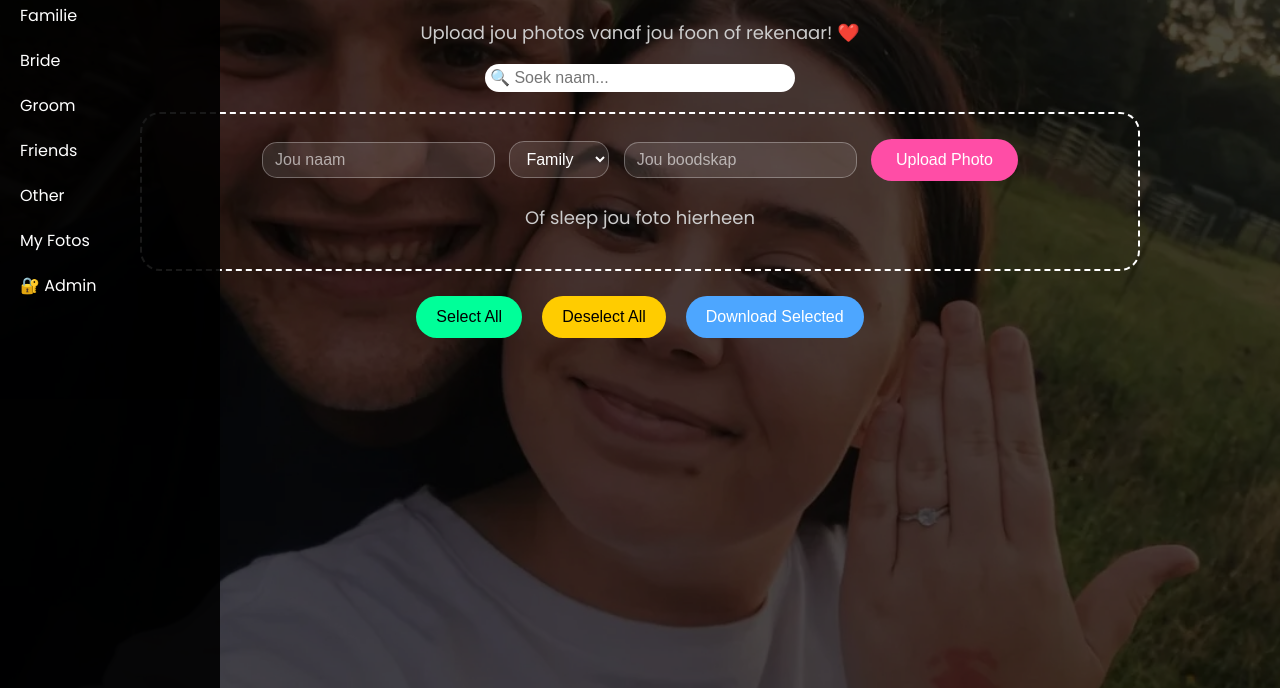
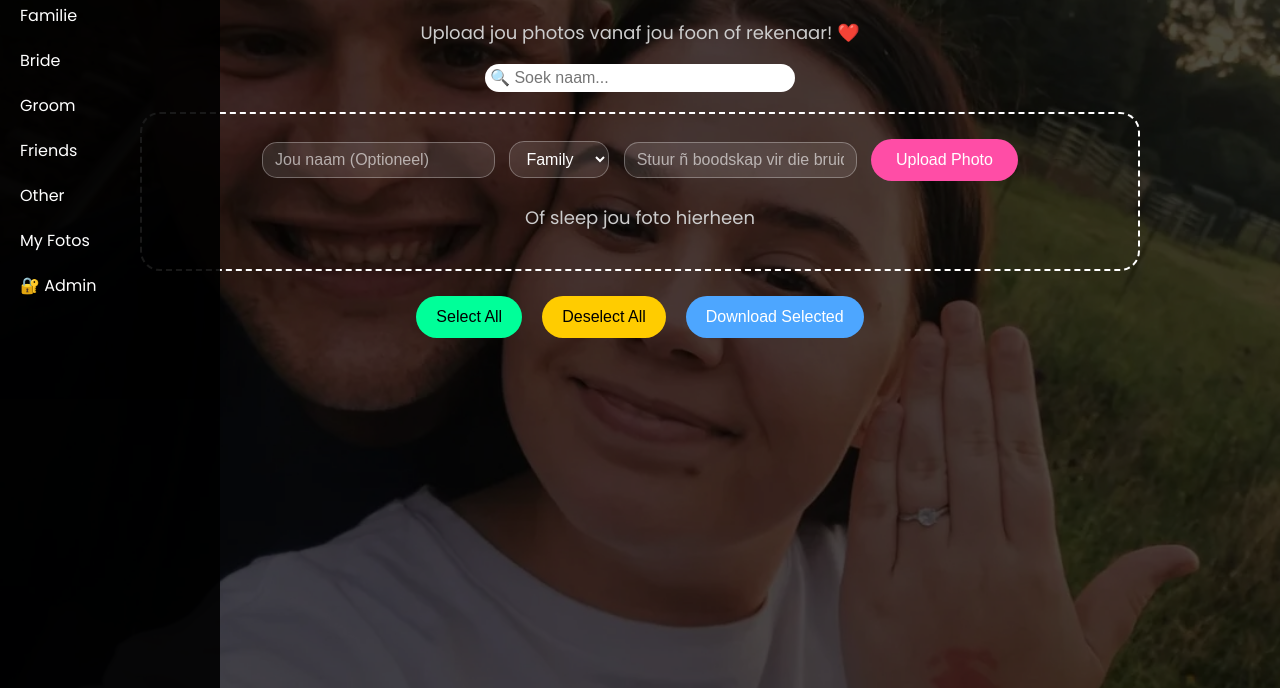
Before and after one commit to Hanro55/Zweers-Troue, a plain HTML site: page index.html in a window 1280 px wide. Shown: the part 112-800 px from the top of the page. Drawn offline with Linux system fonts and the light colour scheme; no server answers.

Commit message:
Update index.html

```diff
--- a/index.html
+++ b/index.html
@@ -104,7 +104,7 @@
     <!-- Drop area -->
     <div id="drop-area">
         <input type="file" id="fileInput" hidden>
-        <input type="text" id="uploaderName" placeholder="Jou naam">
+        <input type="text" id="uploaderName" placeholder="Jou naam (Optioneel)">
         <select id="categorySelect">
             <option value="family">Family</option>
             <option value="bride">Bride</option>
@@ -112,7 +112,7 @@
             <option value="friends">Friends</option>
             <option value="other">Other</option>
         </select>
-        <input type="text" id="memoryMsg" placeholder="Jou boodskap">
+        <input type="text" id="memoryMsg" placeholder="Stuur ñ boodskap vir die bruidspaar saam jou foto's">
         <button class="upload-btn" onclick="document.getElementById('fileInput').click()">Upload Photo</button>
         <p>Of sleep jou foto hierheen</p>
     </div>
```
